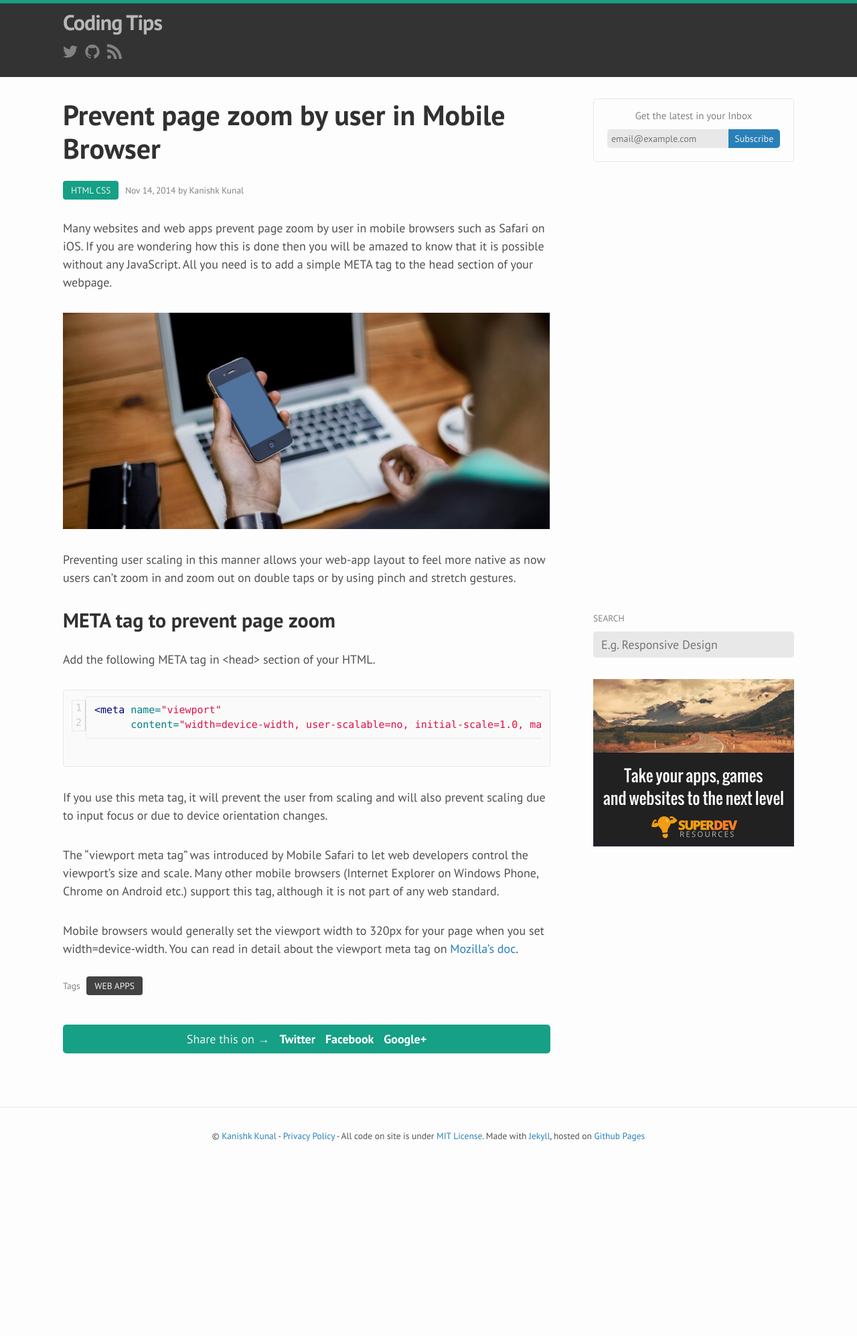
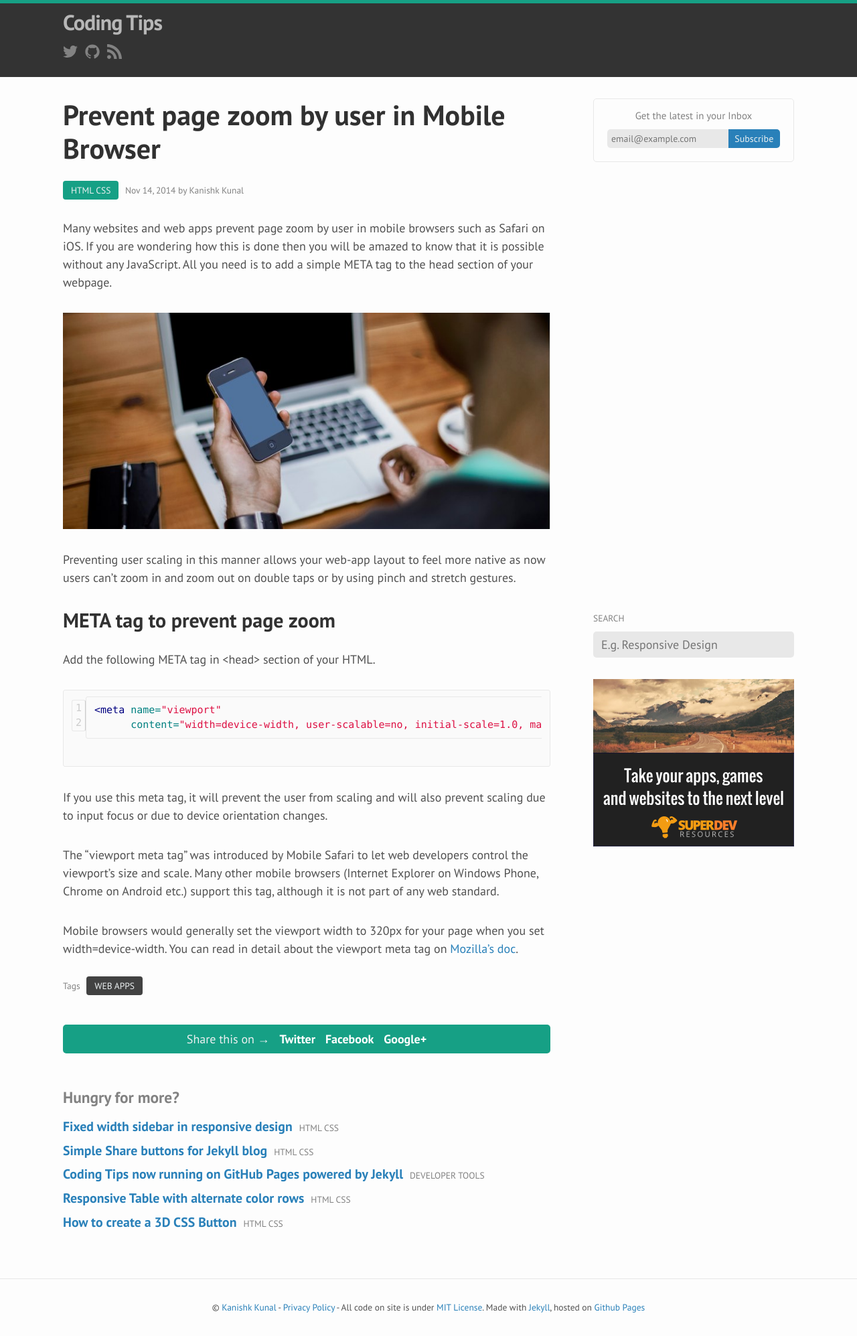
Before and after one commit to jastew/codingtips.kanishkkunal.in, a Jekyll site: the page built from _posts/2014-11-14-prevent-page-zoom.md, in a window 1280 px wide. Shown: the whole page at 67% size. Built offline with Jekyll 4.4.1, drawn with Linux system fonts in a browser that asks for light colours; comment, search, counter and statistics services are not loaded; before the commit the page ends 1738 px from its top, so only the background shows below that.

Commit message:
Adding related posts

```diff
--- a/_config.yml
+++ b/_config.yml
@@ -30,6 +30,7 @@ paginate: 8
 # Build settings
 markdown: kramdown
 permalink: /:title/
+lsi: true
 
 # Set the Sass partials directory, as we're using @imports
 sass:
--- a/_layouts/post.html
+++ b/_layouts/post.html
@@ -38,5 +38,15 @@ layout: default-sidebar
     <div class="share-page">
         {% include share-page.html %}
     </div>
+    <div class="related-posts">
+        <div class="related-posts-heading">Hungry for more?</div>
+        <ul>
+        {% for related in site.related_posts %}
+        {% if forloop.index < 6 %}
+           <li><a class="post-link" href="{{ related.url | prepend: site.baseurl }}">{{ related.title }}</a><span class="related-category">{{ related.categories | array_to_sentence_string | replace:'-',' ' }}</span></li>
+        {% endif %}
+        {% endfor %}
+        </ul>
+    </div>
      {% include disqus.html %}
 </div>
--- a/_sass/_layout.scss
+++ b/_sass/_layout.scss
@@ -352,3 +352,33 @@
         background: $brand-color-soft;
     }
 }
+
+/* Related posts */
+.related-posts {
+    @extend %vertical-rhythm;
+
+    .related-posts-heading {
+        font-weight: 700;
+        font-size: 1.3 * $base-font-size;
+        margin-bottom: $spacing-unit / 3;
+        color: $grey-color;
+    }
+
+    ul {
+        list-style: none;
+        margin-left: 0;
+    }
+
+    li {
+        padding-bottom: 6px;
+        font-size: 1.1 * $base-font-size;
+    }
+
+    .related-category {
+        text-transform: uppercase;
+        color: $grey-color;
+        font-size: $small-font-size;
+        padding-left: 10px;
+    }
+
+}
```
